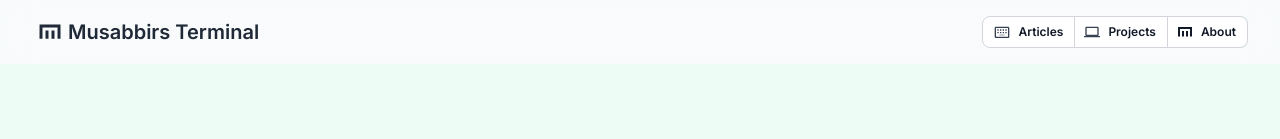
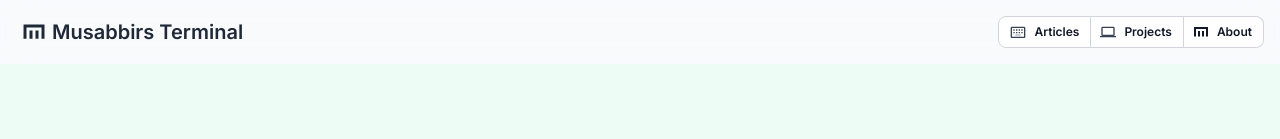
Before and after one commit to sagarmusabbir/nomadNotion, a Next.js app: page /post in a window 1280 px wide. Shown: the top 139 px of the page. Built offline with nearby package versions, Linux system fonts and the light colour scheme.

Commit message:
Update Header.tsx

```diff
--- a/components/Header.tsx
+++ b/components/Header.tsx
@@ -9,7 +9,7 @@ const Header = () => {
   return (
     <>
       <div className="sticky top-0 z-50 backdrop-blur-lg bg-opacity-30 bg-slate-50 dark:bg-zinc-950 dark:bg-opacity-30 p-4">
-        <div className="max-w-7xl flex flex-row justify-between items-center m-auto px-4">
+        <div className="max-w-7xl flex flex-row justify-between items-center m-auto">
           {/* Logo */}
           <div className="flex flex-row items-center">
             <Link className="" href="/">
```
